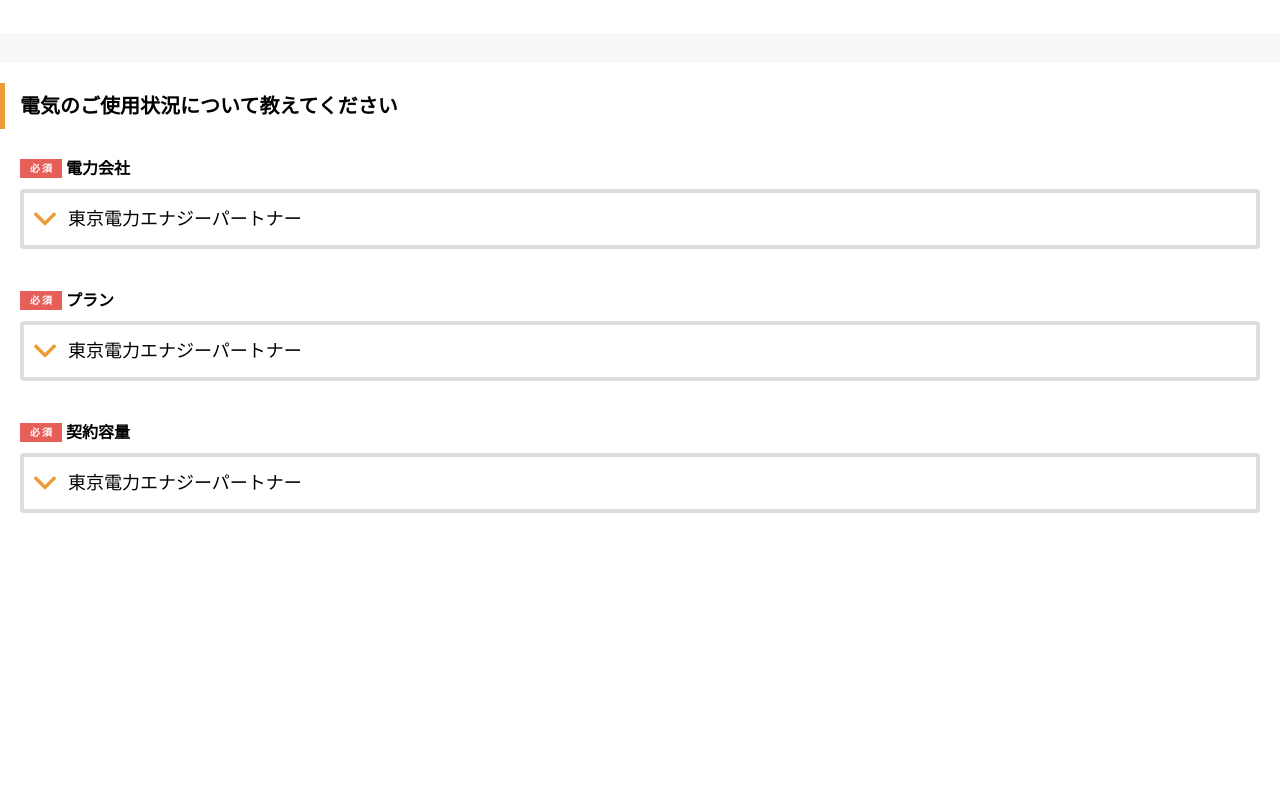
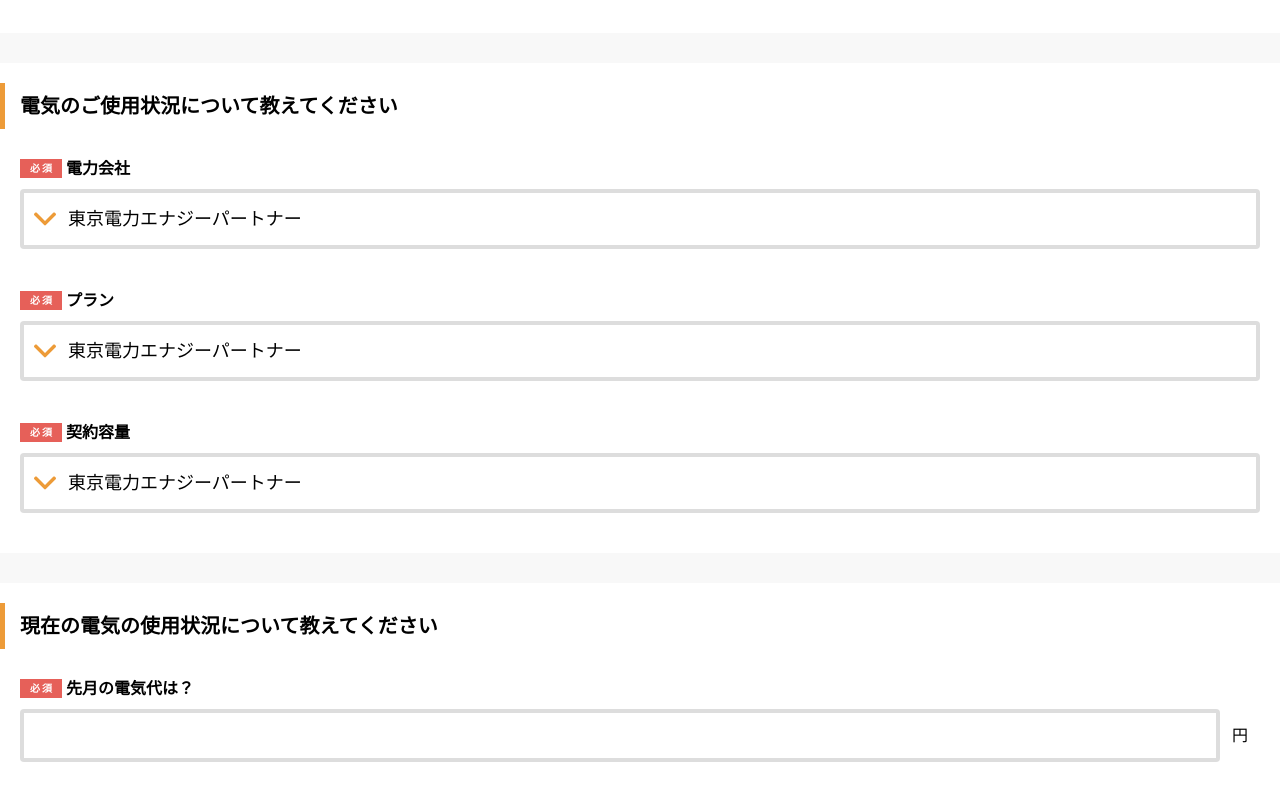
Before and after one commit to enechange/coding-challenge, a React (Create React App) app in the folder frontend_challenge_3/challenges/yuto-ono/: page / in a window 1280 px wide. Shown: the part 344-1144 px from the top of the page. Before the commit the page ends 897 px from the top, so only its background shows below. Built offline with nearby package versions, Linux system fonts and the light colour scheme.

Commit message:
先月の電気代

```diff
--- a/frontend_challenge_3/challenges/yuto-ono/src/App.tsx
+++ b/frontend_challenge_3/challenges/yuto-ono/src/App.tsx
@@ -2,6 +2,7 @@
 import Header from "./partials/Header"
 import ZipSection from "./partials/ZipSection"
 import Status1 from "./partials/Status1"
+import Status2 from "./partials/Status2"
 
 function App() {
   return (
@@ -10,6 +11,8 @@
       <ZipSection />
       <Separator />
       <Status1 />
+      <Separator />
+      <Status2 />
     </div>
   )
 }
--- /dev/null
+++ b/frontend_challenge_3/challenges/yuto-ono/src/components/BillInput.module.scss
@@ -0,0 +1,12 @@
+.wrapper {
+  display: flex;
+  align-items: center;
+}
+
+.bill {
+  flex: auto;
+}
+
+.yen {
+  padding: 0 12px;
+}
--- /dev/null
+++ b/frontend_challenge_3/challenges/yuto-ono/src/components/BillInput.tsx
@@ -0,0 +1,15 @@
+import styles from "./BillInput.module.scss"
+import Input from "./Input"
+
+const BillInput: React.FC = () => {
+  return (
+    <div className={styles.wrapper}>
+      <div className={styles.bill}>
+        <Input name="bill" />
+      </div>
+      <span className={styles.yen}>円</span>
+    </div>
+  )
+}
+
+export default BillInput
--- /dev/null
+++ b/frontend_challenge_3/challenges/yuto-ono/src/components/Input.module.scss
@@ -0,0 +1,13 @@
+.wrapper {
+  padding: 4px;
+  border-radius: 4px;
+  background-color: #dddddd;
+}
+
+.input {
+  padding: 12px;
+  border-style: none;
+  width: 100%;
+  font-size: 18px;
+  font-family: inherit;
+}
--- /dev/null
+++ b/frontend_challenge_3/challenges/yuto-ono/src/components/Input.tsx
@@ -0,0 +1,15 @@
+import styles from "./Input.module.scss"
+
+type Props = {
+  name: string
+}
+
+const Input: React.FC<Props> = ({ name }) => {
+  return (
+    <div className={styles.wrapper}>
+      <input type="text" id={name} name={name} className={styles.input} />
+    </div>
+  )
+}
+
+export default Input
--- /dev/null
+++ b/frontend_challenge_3/challenges/yuto-ono/src/partials/Status2.tsx
@@ -0,0 +1,16 @@
+import BillInput from "../components/BillInput"
+import Heading from "../components/Heading"
+import Label from "../components/Label"
+import Section from "../components/Section"
+
+const Status2: React.FC = () => {
+  return (
+    <Section>
+      <Heading>現在の電気の使用状況について教えてください</Heading>
+      <Label htmlFor="bill" required={true}>先月の電気代は？</Label>
+      <BillInput />
+    </Section>
+  )
+}
+
+export default Status2
```
